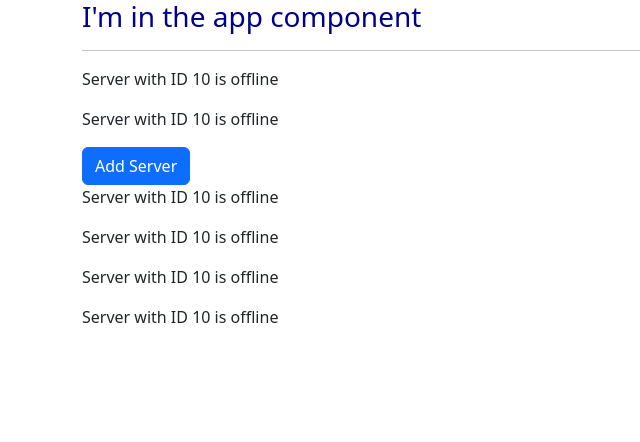
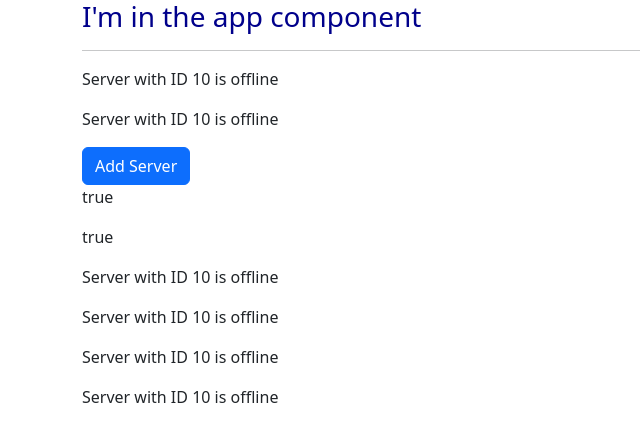
Before and after one commit to Practical-Angular/Angular-Tute-1, an Angular app: page / in a window 1280 px wide. Shown: the top 442 px of the page, without its empty margins (0-640 px from the left). Built offline with nearby package versions, Linux system fonts and the light colour scheme.

Commit message:
Property binding update

```diff
--- a/src/app/servers/servers.component.html
+++ b/src/app/servers/servers.component.html
@@ -1,3 +1,5 @@
 <button class="btn btn-primary" [disabled]="!allowNewServer">Add Server</button>
+<p>{{allowNewServer}}</p>
+<p [innerText]="allowNewServer"></p>
 <app-server></app-server>
 <app-server></app-server>
--- a/src/app/servers/servers.component.ts
+++ b/src/app/servers/servers.component.ts
@@ -6,7 +6,7 @@ import { Component } from '@angular/core';
   styleUrls: ['./servers.component.css']
 })
 export class ServersComponent {
-  allowNewServer = false;
+    allowNewServer = false;
     constructor() {
       setTimeout(() => {
         this.allowNewServer = true;
@@ -14,6 +14,6 @@ export class ServersComponent {
     }
 
     ngOnInit(){
-
+      // TODO document why this method 'ngOnInit' is empty
     }
 }
```
